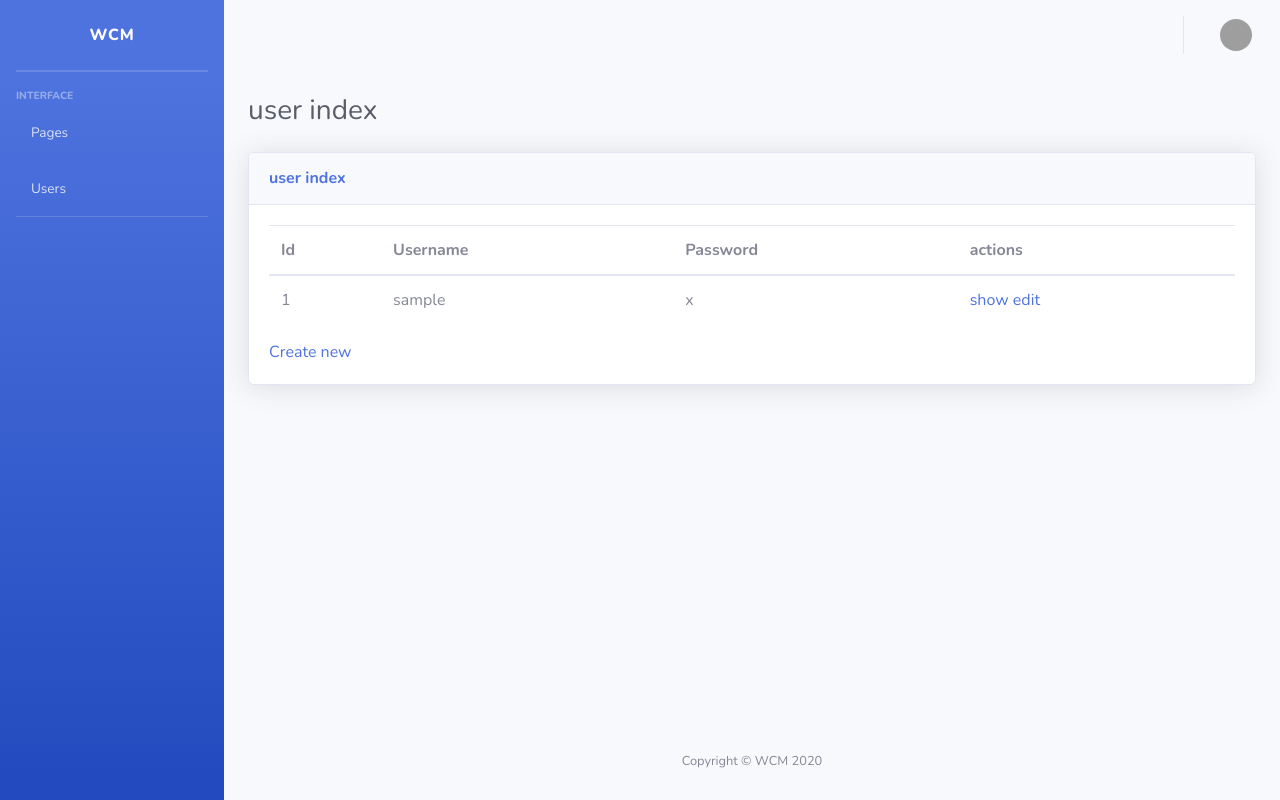
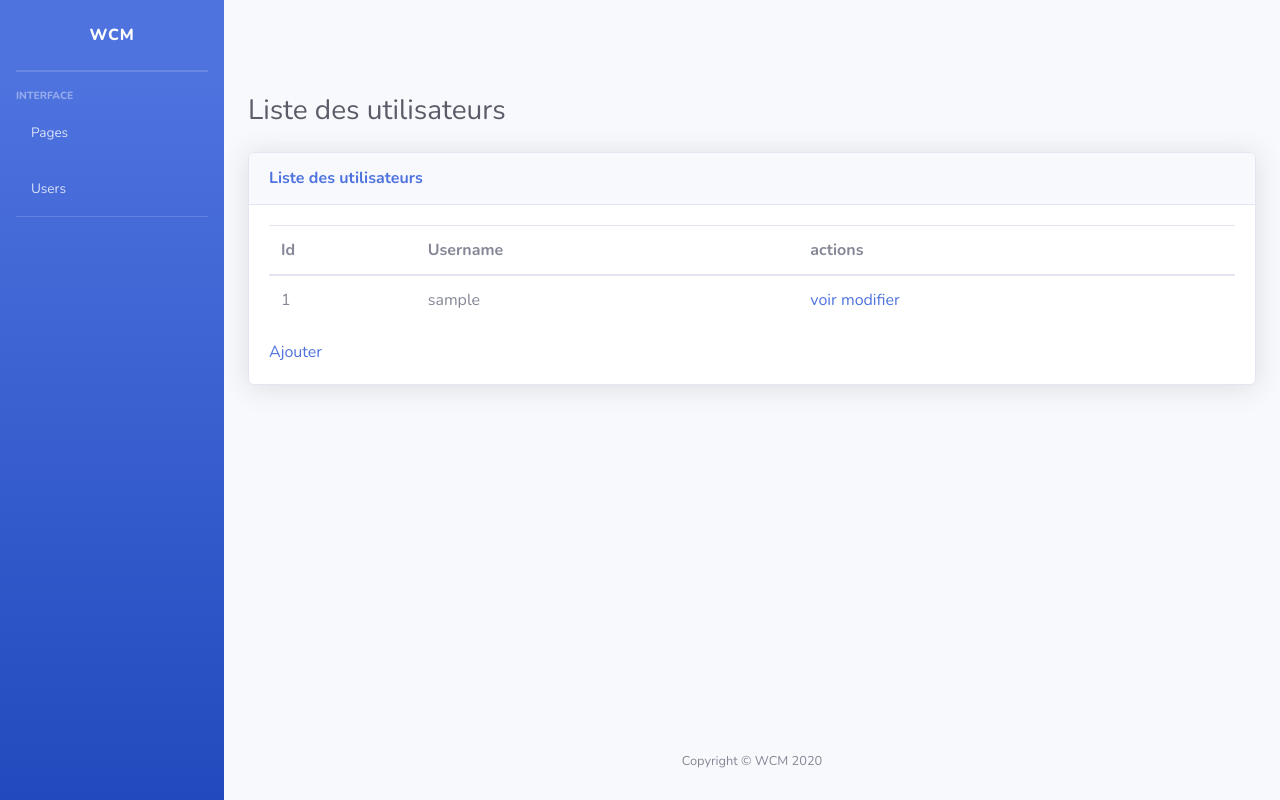
Before and after one commit to gabrielnadoncanada/wcm, a PHP site: template Resources/views/user/index.html.twig in a window 1280 px wide. Run offline with PHP 8.4, Linux system fonts and the light colour scheme; the template is opened without the code that fills it: most values are stand-ins (such as "Sample title", 1, 10 or a date in 2020); some libraries are stand-ins or nearby versions; grey boxes are pictures that could not be loaded.

Commit message:
no commit

```diff
--- a/Resources/views/Layout/layout.html.twig
+++ b/Resources/views/Layout/layout.html.twig
@@ -61,18 +61,22 @@
                         <!-- Topbar Navbar -->
                         <ul class="navbar-nav ml-auto">
 
-                            <div class="topbar-divider d-none d-sm-block"></div>
+
 
                             <!-- Nav Item - User Information -->
                             <li class="nav-item dropdown no-arrow">
                                 <a class="nav-link dropdown-toggle" href="#" id="userDropdown" role="button"
                                    data-toggle="dropdown" aria-haspopup="true" aria-expanded="false">
                                     <span class="mr-2 d-none d-lg-inline text-gray-600 small">{{ app.user.username }}</span>
-                                    <img class="img-profile rounded-circle" src="img/undraw_profile.svg">
+                                    <i class="fas fa-fw fa-user"></i>
                                 </a>
                                 <!-- Dropdown - User Information -->
                                 <div class="dropdown-menu dropdown-menu-right shadow animated--grow-in"
                                      aria-labelledby="userDropdown">
+                                    <a class="dropdown-item" href="/">
+                                        <i class="fas fa-home fa-sm fa-fw mr-2 text-gray-400"></i>
+                                        View website
+                                    </a>
                                     <a class="dropdown-item" href="{{ path('app_wcm_user_show', {'id': app.user.id}) }}">
                                         <i class="fas fa-user fa-sm fa-fw mr-2 text-gray-400"></i>
                                         Profile
--- a/Resources/views/user/index.html.twig
+++ b/Resources/views/user/index.html.twig
@@ -1,14 +1,14 @@
 {% extends '@Wcm/Layout/shared/page_base.html.twig' %}
 
-{% block title %}user index{% endblock %}
-{% block subtitle %}user index{% endblock %}
+{% block title %} Liste des utilisateurs
+{% endblock %}
+{% block subtitle %}Liste des utilisateurs{% endblock %}
 {% block content %}
     <table class="table">
         <thead>
         <tr>
             <th>Id</th>
             <th>Username</th>
-            <th>Password</th>
             <th>actions</th>
         </tr>
         </thead>
@@ -17,19 +17,18 @@
             <tr>
                 <td>{{ user.id }}</td>
                 <td>{{ user.username }}</td>
-                <td>{{ user.password }}</td>
                 <td>
-                    <a href="{{ path('app_wcm_user_show', {'id': user.id}) }}">show</a>
-                    <a href="{{ path('app_wcm_edit_user', {'id': user.id}) }}">edit</a>
+                    <a href="{{ path('app_wcm_user_show', {'id': user.id}) }}">voir</a>
+                    <a href="{{ path('app_wcm_edit_user', {'id': user.id}) }}">modifier</a>
                 </td>
             </tr>
         {% else %}
             <tr>
-                <td colspan="4">no records found</td>
+                <td colspan="4">Aucun enregistrement trouvé</td>
             </tr>
         {% endfor %}
         </tbody>
     </table>
 
-    <a href="{{ path('app_wcm_add_user') }}">Create new</a>
+    <a href="{{ path('app_wcm_add_user') }}">Ajouter</a>
 {% endblock %}
```
Also changed, not shown: Resources/views/page/index.html.twig (+5 -3 lines).
